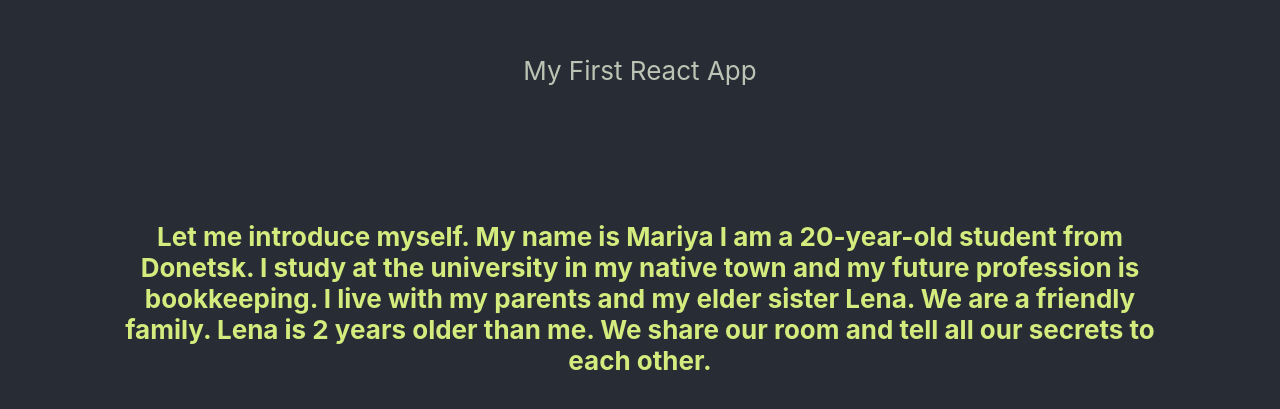
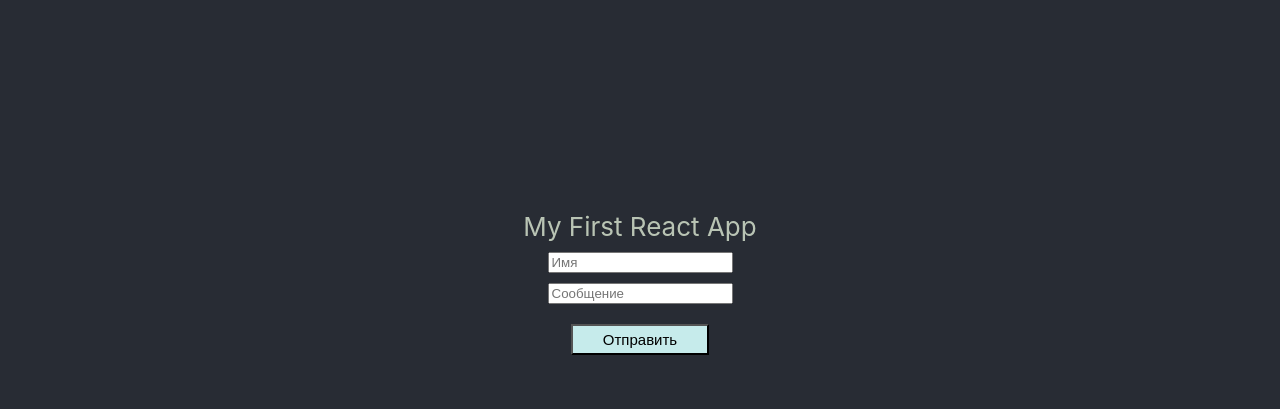
Before and after one commit to veratoma/ChatApp, a React (Create React App) app: page / in a window 1280 px wide. Shown: the part 117-526 px from the top of the page. Built offline with nearby package versions, Linux system fonts and the light colour scheme.

Commit message:
Добавила форму и вывод сообщений в чат, настроила ответ робота

```diff
--- a/src/App.js
+++ b/src/App.js
@@ -1,15 +1,37 @@
 import './App.css';
-import { Message } from './components/Message/Message';
-
-const myText = 'Let me introduce myself. My name is Mariya I am a 20-year-old student from Donetsk. I study at the university in my native town and my future profession is bookkeeping. I live with my parents and my elder sister Lena. We are a friendly family. Lena is 2 years older than me. We share our room and tell all our secrets to each other.';
+import { ChatForm } from './components/ChatForm/ChatForm';
+import { MessageList } from './components/MessageList/MessageList';
+import React, { useEffect, useState } from 'react';
 
 export const App = function (props) {
+
+  const [messages, setMessages] = useState([]);
+
+  const addMessage = (message) => {
+    setMessages([...messages, message])
+  }
+
+  useEffect(() => {
+    const lastMessage = messages[messages.length - 1]
+    if (lastMessage && lastMessage.author !== "Bot") {
+      const botMessage = {
+        author: "Bot",
+        text: "Cообщение принято!"
+      }
+      setMessages([...messages, botMessage])
+    }
+  }, [messages]);
+
   return (
     <div className="App">
+
       <header className="App-header">
         My First React App
-        <Message text={myText} />
+        <ChatForm onSubmit={addMessage}></ChatForm>
+        <MessageList messages={messages}> </MessageList>
+
       </header>
+
     </div>
   );
 }
--- /dev/null
+++ b/src/components/ChatForm/ChatForm.css
@@ -0,0 +1,13 @@
+.chatform-button {
+    margin-top: 20px;
+    padding: 5px 30px;
+    background-color: rgb(198, 235, 235);
+    font-size: 15px;
+};
+.chatform {
+
+    margin-top: 15px;
+};
+::placeholder {
+    text-align: center
+}
--- /dev/null
+++ b/src/components/ChatForm/ChatForm.js
@@ -0,0 +1,33 @@
+import './ChatForm.css';
+import React, { useState } from 'react';
+
+export function ChatForm(props) {
+
+  const emptyMessage = {
+    author: "",
+    text: ""
+  };
+
+  const [message, setMessage] = useState(emptyMessage);
+
+  const handleChangeAuthor = (event) => {
+    setMessage({ ...message, author: event.target.value });
+  }
+
+  const handleChangeText = (event) => {
+    setMessage({ ...message, text: event.target.value });
+  }
+
+  const sendMessage = () => {
+    props.onSubmit(message)
+    setMessage(emptyMessage)
+  }
+
+  return (
+    <div>
+      <input className="chatform" type="text" placeholder="Имя" value={message.author} onChange={handleChangeAuthor} /><br />
+      <input className="chatform" type="text" placeholder="Сообщение" value={message.text} onChange={handleChangeText} /><br />
+      <button className="chatform-button" onClick={sendMessage}> Отправить</button>
+    </div>
+  )
+}
--- a/src/components/Message/Message.css
+++ /dev/null
@@ -1,10 +0,0 @@
-.Message-header {
-    background-color: #282c34;
-    display: flex;
-    flex-direction: column;
-    align-items: center;
-    justify-content: center;
-    font-size: calc(10px + 2vmin);
-    color: rgb(212, 236, 126);
-    margin: 100px 100px;
-}
--- a/src/components/Message/Message.js
+++ /dev/null
@@ -1,11 +0,0 @@
-import './Message.css';
-
-export const Message = function(props) {
-  return (
-    <div className="Message">
-      <header className="Message-header">
-        <h4> {props.text}</h4>
-      </header>
-    </div>
-  );
-}
--- /dev/null
+++ b/src/components/MessageList/MessageList.css
@@ -0,0 +1,5 @@
+.messagelist{
+    list-style: none;
+    margin: 0;
+    padding: 0;
+}
--- /dev/null
+++ b/src/components/MessageList/MessageList.js
@@ -0,0 +1,12 @@
+import './MessageList.css';
+import React from 'react';
+
+
+export function MessageList(props) {
+
+    return (
+        <ul className="messagelist">
+            {props.messages.map((message, i) => <li key={i}>{message.author} : {message.text}</li>)}
+        </ul>
+    )
+}
--- a/src/index.js
+++ b/src/index.js
@@ -1,4 +1,5 @@
 import React from 'react';
+
 import ReactDOM from 'react-dom';
 import './index.css';
 import { App } from './App';
```
